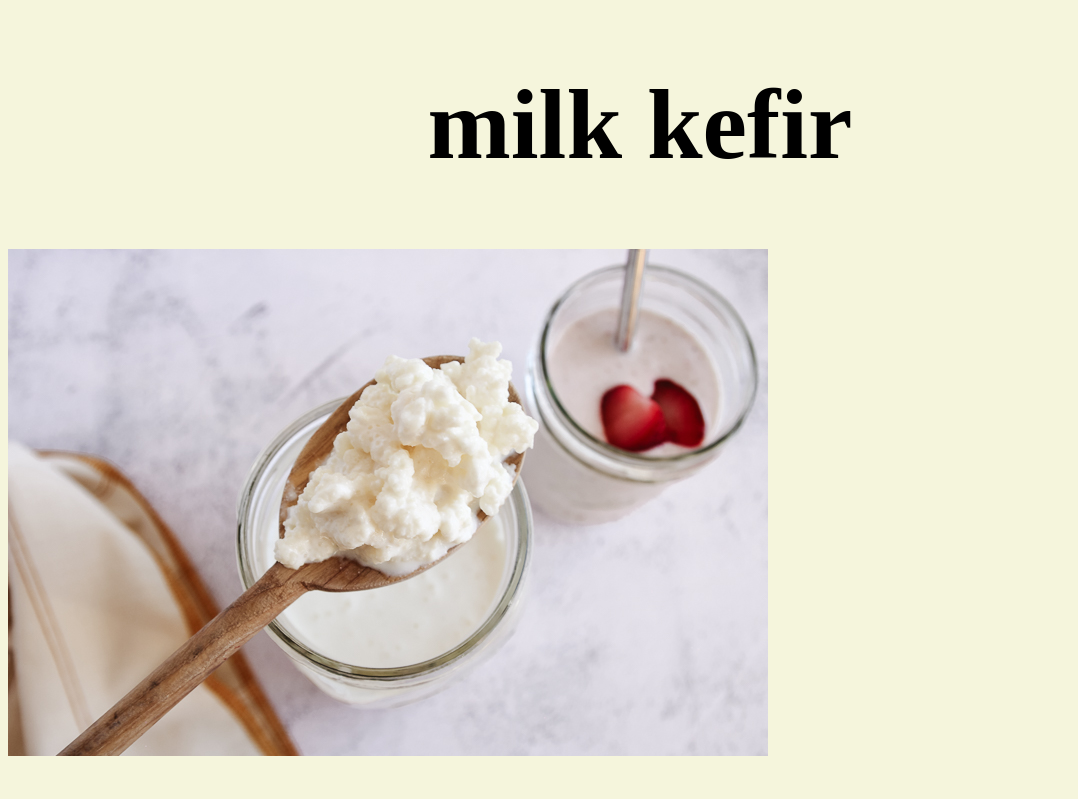
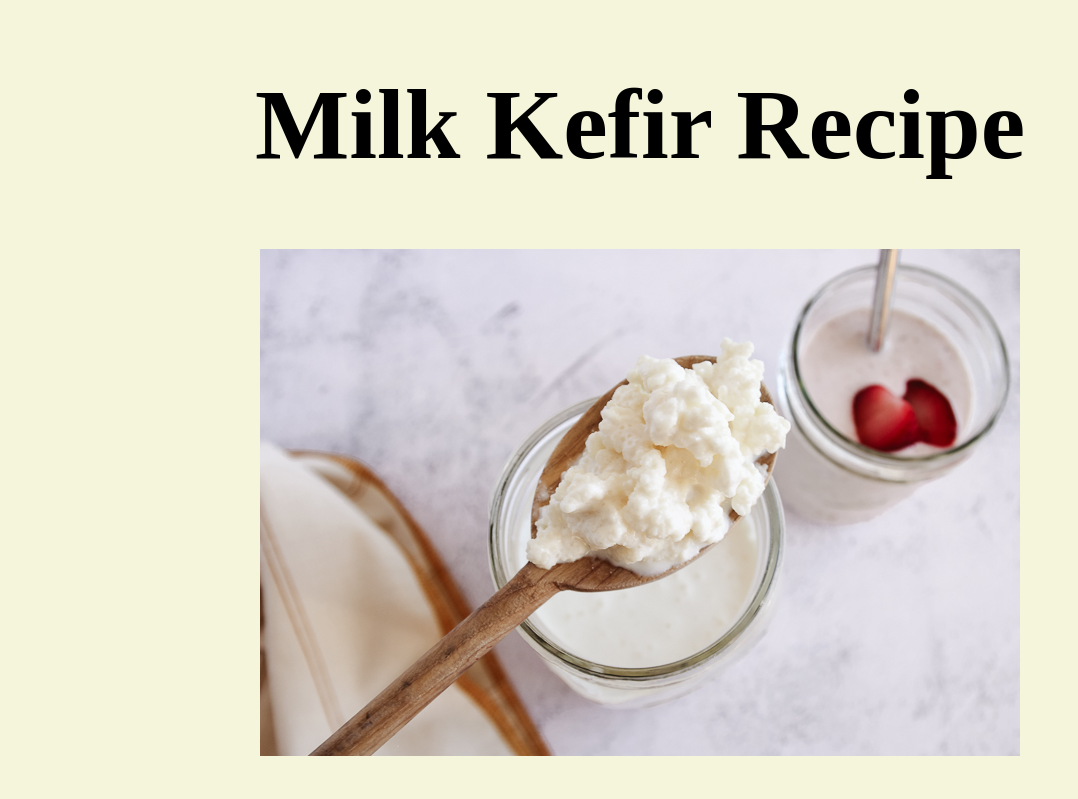
Before and after one commit to reycota/odin-recipes, a plain HTML site: page recipes/milk-kefir.html in a window 1280 px wide. Shown: the top 799 px of the page, without its empty margins (0-1078 px from the left). Drawn offline with Linux system fonts and the light colour scheme.

Commit message:
I incorporated the changes from scramled eggs html for the classes and id's, and applied the same structure to the kefir and labneh html files, for consistency and ease of styling in the style sheet.

```diff
--- a/recipes/milk-kefir.html
+++ b/recipes/milk-kefir.html
@@ -6,9 +6,11 @@
     <title>Milk Kefir Recipe</title>
     <link rel="stylesheet" href="../style.css">
 </head>
-<body class="kefir-html">
-    <h1>milk kefir</h1>
-    <img class= "images" src="./milk-kefir.jpg">
+<body>
+    <div class="container">
+        <h1>Milk Kefir Recipe</h1>
+        <div class= "images"><img src="./milk-kefir.jpg"></div>
+        <div class="content">
             <h2>Description</h2>
             <p>This is a fermented dairy beverage with many health benefits, that taste great in many forms, like a smoothie and is easy to make.</p>
             <h2>Ingredients</h2>
@@ -29,5 +31,7 @@
                 <li>once fermenetation is complete, filter out into a meauring cup and strainer, separting the grains from the fermented milk.</li>
                 <li>pour kefir into another mason jar, then you can put the kefir grains back in the mason jar, and make more kefir again.</li>
             </ol>
+        </div>
+    </div>
 </body>
 </html>
```
Also changed, not shown: recipes/labneh.html (+8 -4 lines). Lines whose indentation alone changed are shown as unchanged.
